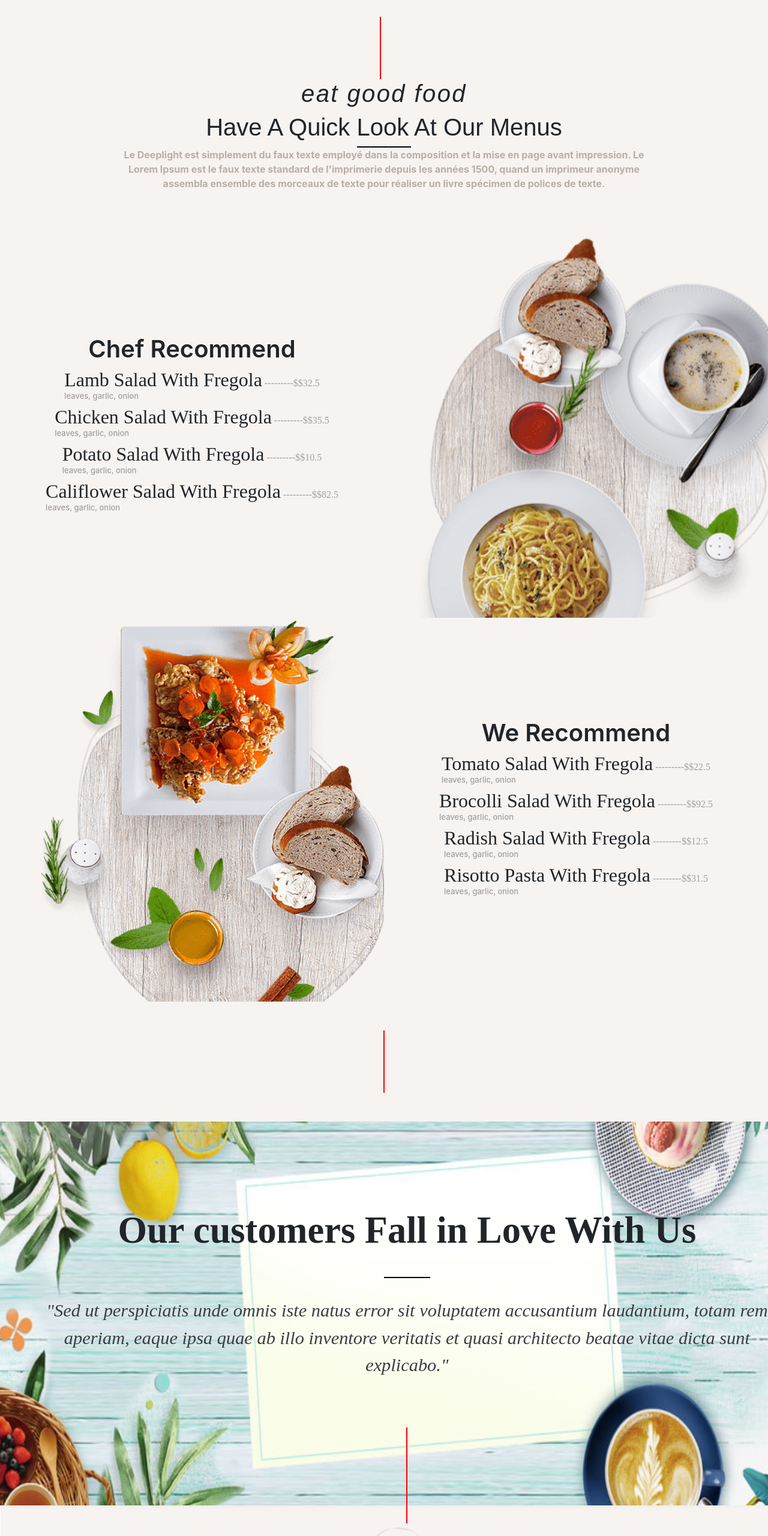
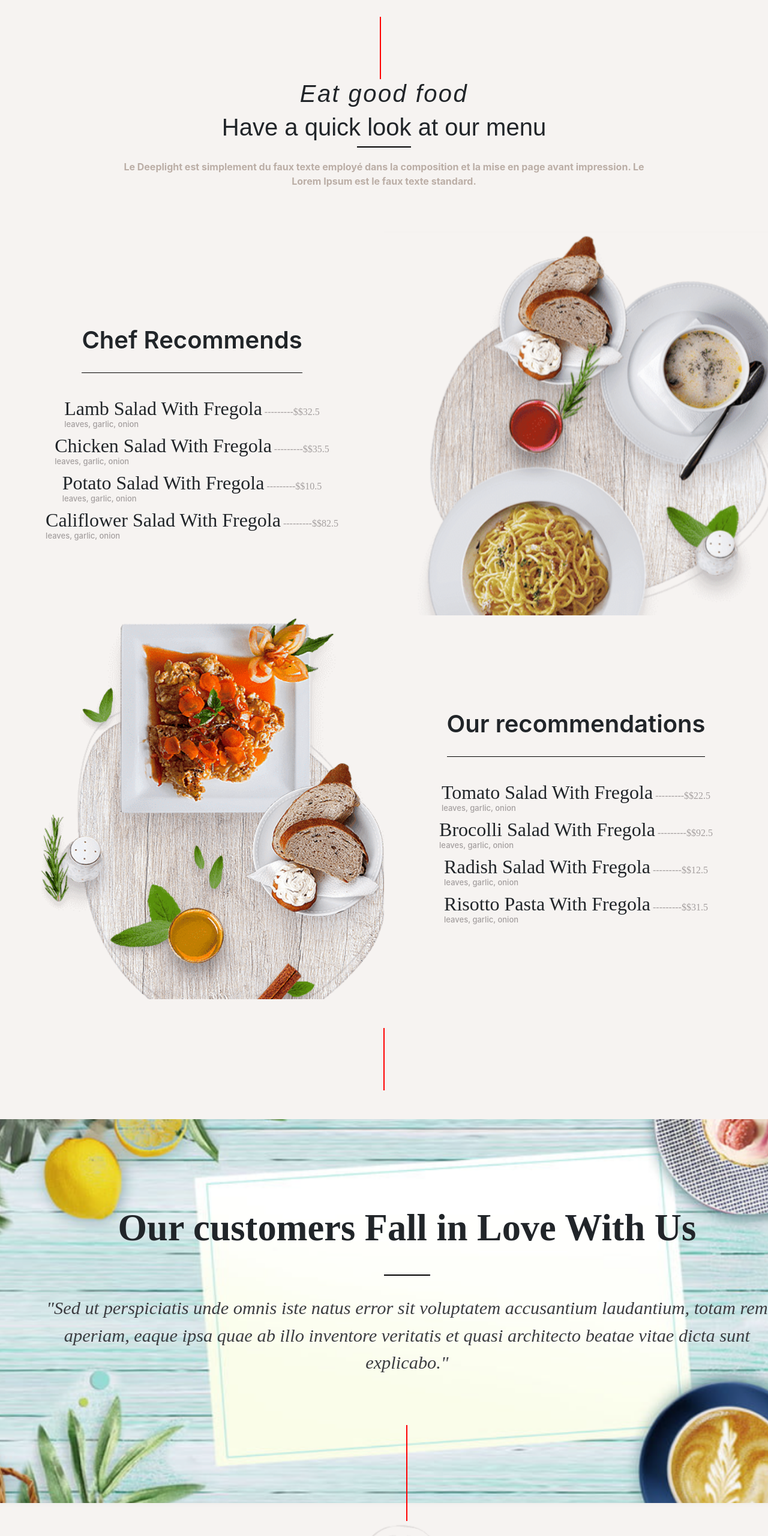
Before and after one commit to Yodawgz0/food-works, a React (Create React App) app: page /MainPage in a window 1280 px wide. Shown: the part 2160-4721 px from the top of the page at 60% size. Built offline with nearby package versions, Linux system fonts and the light colour scheme.

Commit message:
minor changes

```diff
--- a/src/components/Menu.js
+++ b/src/components/Menu.js
@@ -60,25 +60,23 @@ export default function Menu() {
     <div className="menucontainer">
       <div className="menucontainer__redline"></div>
       <div className="menucontainer__suggestionheading">
-        <h1>eat good food</h1>
+        <h1>Eat good food</h1>
       </div>
       <div className="menucontainer__mainheading">
-        <h1>Have A Quick Look At Our Menus</h1>
+        <h1>Have a quick look at our menu</h1>
       </div>
       <div className="menucontainer__blackline"></div>
       <div className="menucontainer__menudesc">
         <p>
           Le Deeplight est simplement du faux texte employé dans la composition
           et la mise en page avant impression. Le Lorem Ipsum est le faux texte
-          standard de l'imprimerie depuis les années 1500, quand un imprimeur
-          anonyme assembla ensemble des morceaux de texte pour réaliser un livre
-          spécimen de polices de texte.
+          standard.
         </p>
       </div>
       {/* start of the menu part */}
       <div className="menulist">
         <div className="menulist__chefrecommend">
-          <h1>Chef Recommend</h1>
+          <h1>Chef Recommends</h1>
           {fooditem.map((element, index) => {
             return index < 4 ? (
               <section className="dishname">
@@ -103,7 +101,7 @@ export default function Menu() {
           <img alt="SampleImage" src={maincourse} />
         </div>
         <div className="menulist__chefrecommend">
-          <h1>We Recommend</h1>
+          <h1>Our recommendations</h1>
           {fooditem.map((element, index) => {
             return index > 3 ? (
               <section key={index} className="dishname">
--- a/src/components/Testimonials.js
+++ b/src/components/Testimonials.js
@@ -67,9 +67,9 @@ export default function Testimonials() {
         <div className="testimonialcontainer__redline"></div>
       </div>
       <div className="ReservationContainer">
-        <h3 className="ReservationContainer__smallheading">join us</h3>
+        <h3 className="ReservationContainer__smallheading">Join us</h3>
         <h2 className="ReservationContainer__heading">
-          Book a table Now, Come and See Us
+          Book a table now, come and see us
         </h2>
         <Button variant="dark" onClick={() => setModalShow(true)}>
           RESERVATION
--- a/src/styles/MenuStyles.scss
+++ b/src/styles/MenuStyles.scss
@@ -26,6 +26,7 @@
     &__blackline{
         border-top: 2px solid black;
         width: 7vw;
+        padding-top: 20px;
     }
     &__menudesc{
         width: 70%;
@@ -50,6 +51,9 @@
         align-items: center;
         & h1{
             font-weight:600;
+            padding-bottom: 30px;
+            border-bottom: 1.5px solid black;
+            margin: 1em auto;
         }
     }
 /*style part for the menu images*/
--- a/src/styles/Testimonials.scss
+++ b/src/styles/Testimonials.scss
@@ -6,10 +6,13 @@ img {
   padding: 0px;
 }
 .testcontainer img {
-  height: 80vh;
-  width: 100vw;
+
   background-repeat: no repeat;
   background-size: contain;
+  width: 100%;
+  height: 80vh;
+  object-fit: cover;
+  object-position: bottom;
 }
 .testimonialcontainer {
   position: absolute;
@@ -69,7 +72,8 @@ img {
     margin-bottom: 8px;
   }
   &__heading {
-    font-size: 2.5rem;
+    font-size: 2rem;
+    margin-bottom: 8px;
   }
   &__reservebtn {
     color: red;
```
